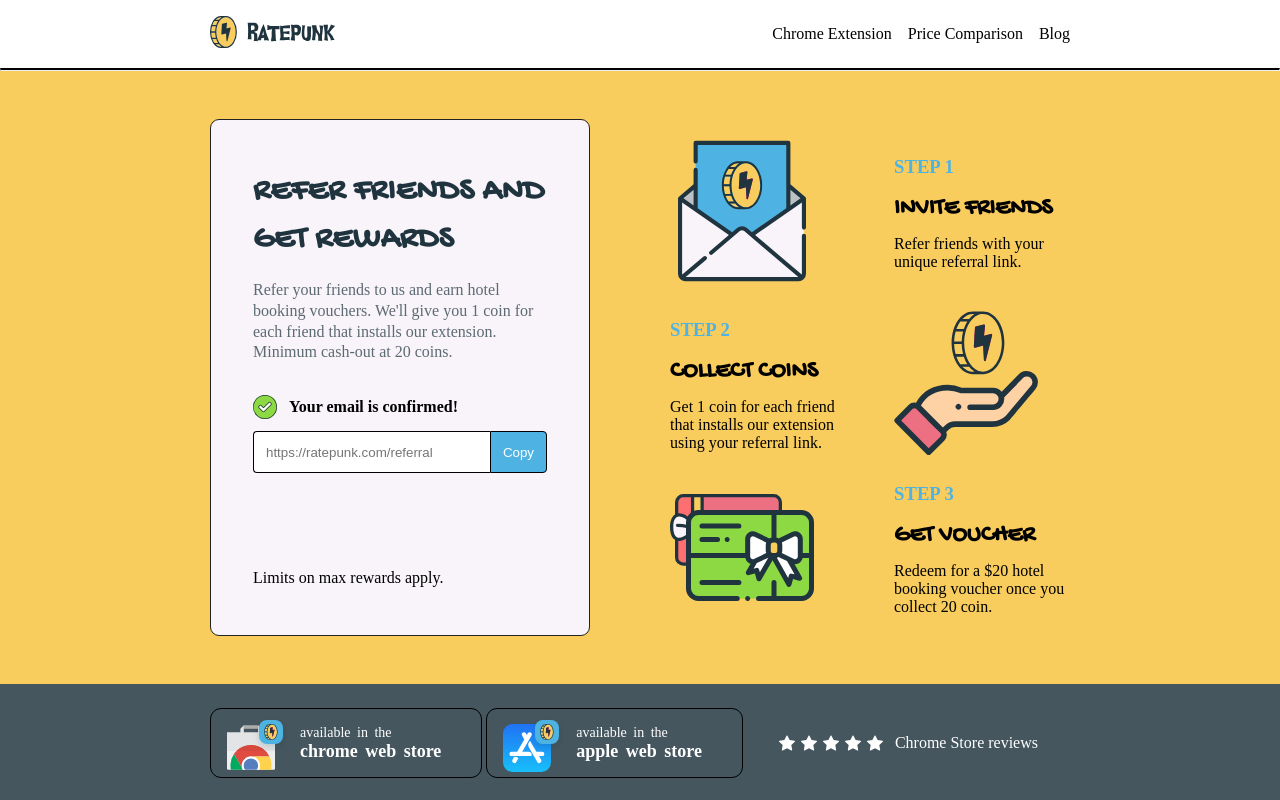
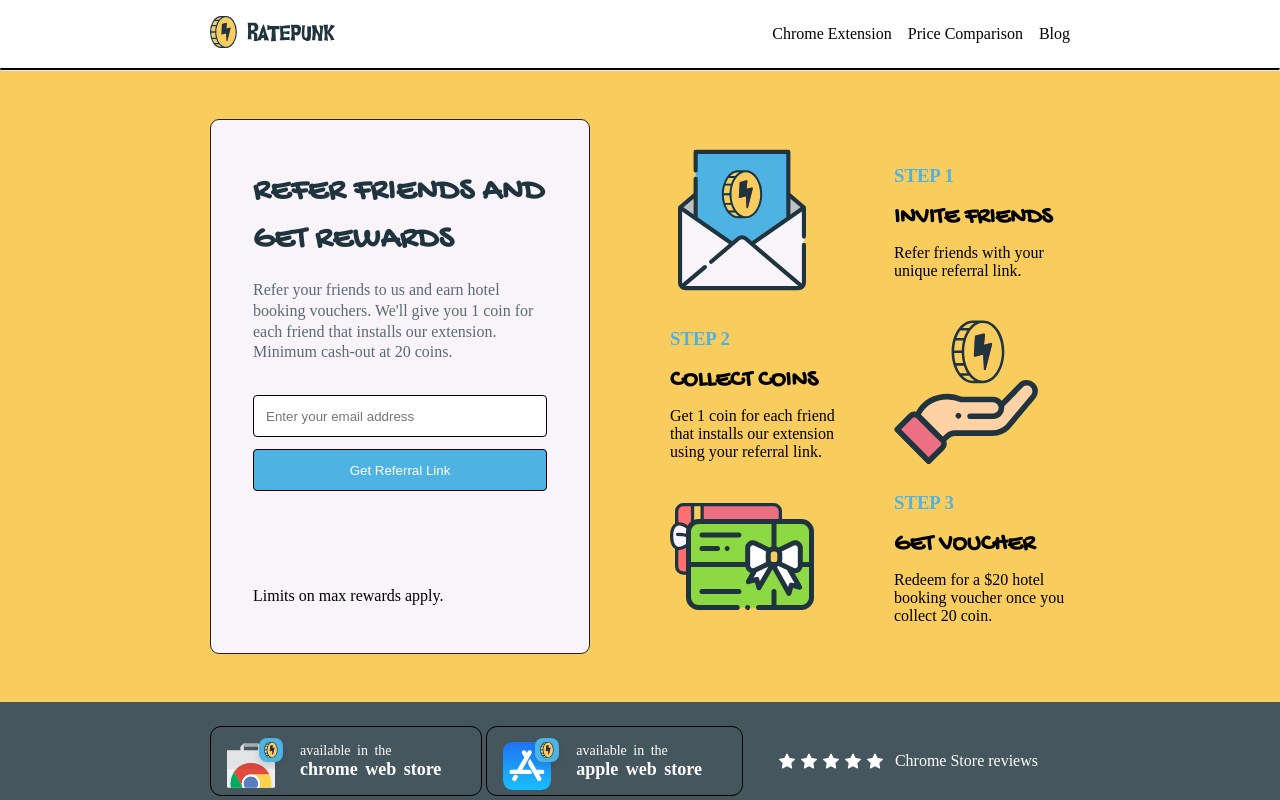
Before and after one commit to kennyoungC/Ratepunk-Challenge, a React (Create React App) app: page / in a window 1280 px wide. Shown: the top 800 px of the page. Built offline with nearby package versions, Linux system fonts and the light colour scheme.

Commit message:
email validation added

```diff
--- a/src/components/Main_Page/Mainpage.jsx
+++ b/src/components/Main_Page/Mainpage.jsx
@@ -1,10 +1,24 @@
-import React from "react"
+import React, { useState } from "react"
 import "../Styles/Mainpage.css"
 import checked from "../../assets/success.svg"
 import invite from "../../assets/invite.svg"
 import collectCoins from "../../assets/collect-coins.svg"
 import voucher from "../../assets/voucher.svg"
 const Mainpage = () => {
+  const [email, setEmail] = useState("")
+  const [emailIsValid, setEmialIsValid] = useState(true)
+  const handleInput = (e) => {
+    const val = e.target.value
+    setEmialIsValid(true)
+    setEmail(val)
+  }
+  const handleSubmit = (e) => {
+    e.preventDefault()
+    if (email.trim() === "" || !email.includes("@")) {
+      setEmialIsValid(false)
+      return
+    }
+  }
   return (
     <section className="section-1">
       <div className="cont">
@@ -16,7 +30,7 @@ const Mainpage = () => {
               give you 1 coin for each friend that installs our extension.
               Minimum cash-out at 20 coins.
             </p>
-            <div className="form-container">
+            <div className="form-container hidden">
               <div>
                 <img src={checked} alt="check-" />
                 <p>Your email is confirmed!</p>
@@ -28,6 +42,17 @@ const Mainpage = () => {
                 />
                 <button>Copy</button>
               </div>
+            </div>
+            <div className="form-container-2">
+              {!emailIsValid && <p>Error State</p>}
+              <div className="form-control">
+                <input
+                  onChange={handleInput}
+                  type="email"
+                  placeholder="Enter your email address"
+                />
+              </div>
+              <button onClick={handleSubmit}>Get Referral Link</button>
             </div>
             <p>Limits on max rewards apply.</p>
           </div>
--- a/src/components/Styles/Index.scss
+++ b/src/components/Styles/Index.scss
@@ -19,3 +19,6 @@ hr.line {
   align-items: center;
   flex-direction: $direction;
 }
+.hidden {
+  display: none;
+}
--- a/src/components/Styles/Mainpage.css
+++ b/src/components/Styles/Mainpage.css
@@ -13,6 +13,10 @@
 
 hr.line {
   border-top: 2px solid black;
+}
+
+.hidden {
+  display: none;
 }
 
 .section-1 {
@@ -90,6 +94,31 @@ hr.line {
   border-bottom-right-radius: 4px;
   cursor: pointer;
 }
+.mainpage_section .first_row .form-container-2 {
+  margin-bottom: 96px;
+}
+.mainpage_section .first_row .form-container-2 p {
+  color: red;
+  margin-bottom: 6px;
+}
+.mainpage_section .first_row .form-container-2 .form-control input {
+  height: 42px;
+  padding: 12px;
+  width: 100%;
+  border-radius: 4px;
+  border: 1px solid black;
+  margin-bottom: 12px;
+}
+.mainpage_section .first_row .form-container-2 button {
+  width: 100%;
+  padding: 12px;
+  height: 42px;
+  background-color: #4eb3e3;
+  color: #fff;
+  border: 1px solid black;
+  border-radius: 4px;
+  cursor: pointer;
+}
 .mainpage_section .second_row {
   width: 400px;
   display: grid;
--- a/src/components/Styles/Mainpage.scss
+++ b/src/components/Styles/Mainpage.scss
@@ -1,4 +1,5 @@
 @import "../Styles/Index.scss";
+
 $layout-breakpoint-small: 600px;
 .section-1 {
   background-color: #f8cc5d;
@@ -72,6 +73,34 @@ $layout-breakpoint-small: 600px;
         }
       }
     }
+    .form-container-2 {
+      margin-bottom: 96px;
+      p {
+        color: red;
+        margin-bottom: 6px;
+      }
+      .form-control {
+        // position: relative;
+        input {
+          height: 42px;
+          padding: 12px;
+          width: 100%;
+          border-radius: 4px;
+          border: 1px solid black;
+          margin-bottom: 12px;
+        }
+      }
+      button {
+        width: 100%;
+        padding: 12px;
+        height: 42px;
+        background-color: #4eb3e3;
+        color: #fff;
+        border: 1px solid black;
+        border-radius: 4px;
+        cursor: pointer;
+      }
+    }
   }
   .second_row {
     width: 400px;
--- a/src/components/Styles/index.css
+++ b/src/components/Styles/index.css
@@ -13,4 +13,8 @@
 
 hr.line {
   border-top: 2px solid black;
+}
+
+.hidden {
+  display: none;
 }/*# sourceMappingURL=index.css.map */
```
Also changed, not shown: 2 other files (tests, documents, lock files or other folders).
